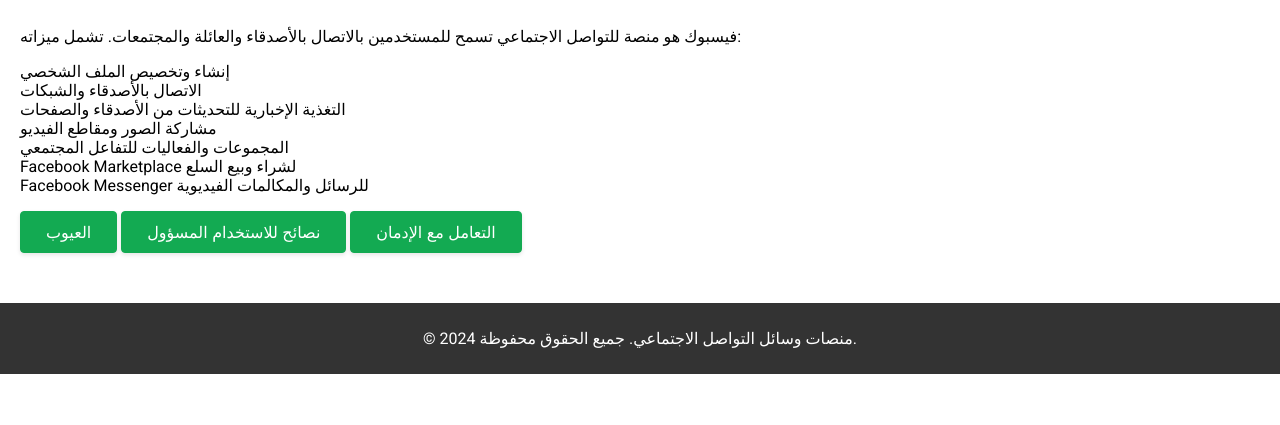
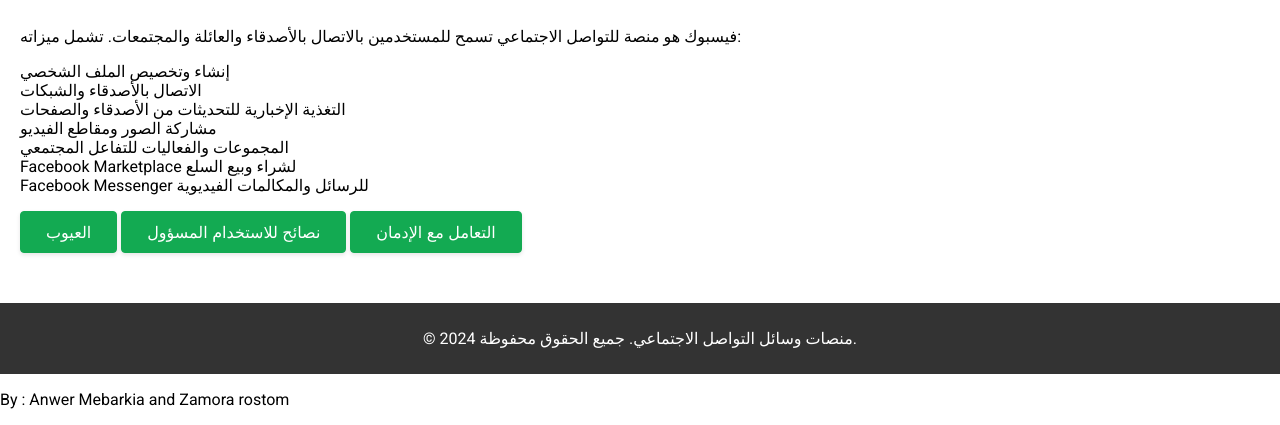
Before and after one commit to Anwerwail/school-prject-2, a plain HTML site: page index.html in a window 1280 px wide. Shown: the part 1102-1527 px from the top of the page. Before the commit the page ends 1476 px from the top, so only its background shows below. Drawn offline with Linux system fonts and the light colour scheme.

Commit message:
Update index.html

```diff
--- a/index.html
+++ b/index.html
@@ -141,5 +141,6 @@
         <p>&copy; 2024 منصات وسائل التواصل الاجتماعي. جميع الحقوق محفوظة.</p>
     </footer>
     <script src="script.js"></script>
+    <p> By : Anwer Mebarkia and Zamora rostom</p>
 </body>
 </html>
```
